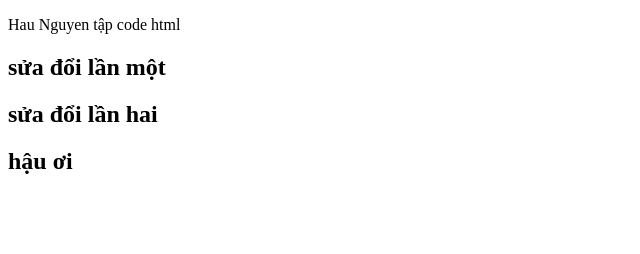
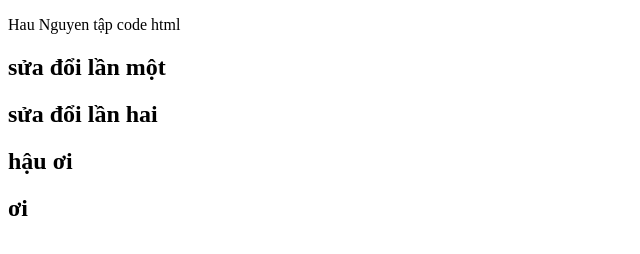
Before and after one commit to haunguyen23/duan3, a plain HTML site: page index.html in a window 1280 px wide. Shown: the full height of the page, 0-640 px from the left. Drawn offline with Linux system fonts and the light colour scheme.

Commit message:
add new2

```diff
--- a/index.html
+++ b/index.html
@@ -10,5 +10,6 @@
     <h2>sửa đổi lần một</h2>
     <h2>sửa đổi lần hai</h2>
     <h2>hậu ơi</h2>
+    <h2>ơi</h2>
   </body>
 </html>
```
